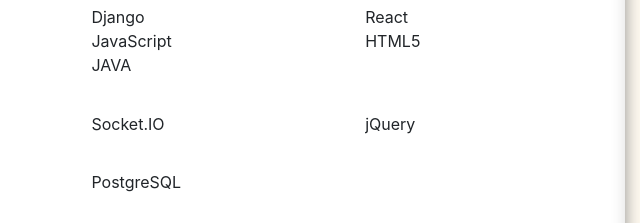
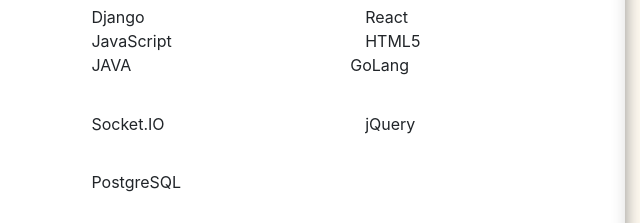
Before and after one commit to ishan1608/ishan1608, a website: page index.html in a window 1280 px wide. Shown: the part 464-687 px from the top of the page, 640-1280 px from the left. Drawn offline with Linux system fonts and the light colour scheme.

Commit message:
Added GoLang to the list

```diff
--- a/index.html
+++ b/index.html
@@ -108,8 +108,8 @@
                                 <h4>Development</h4>
                             </div>
                             <div class="col-4">
-              								Node.JS
-              							</div>
+              			Node.JS
+			    </div>
                             <div class="col-4">
                                 Django
                             </div>
@@ -131,6 +131,9 @@
                             <div class="col-4">
                                 JAVA
                             </div>
+			    <div>
+				GoLang
+			    </div>
                         </div>
                         <div class="row">
                             <div class="col-12">
```
